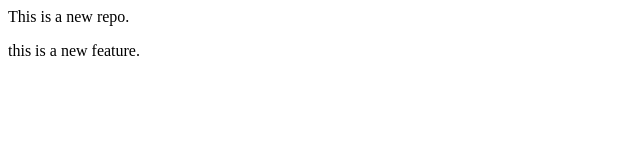
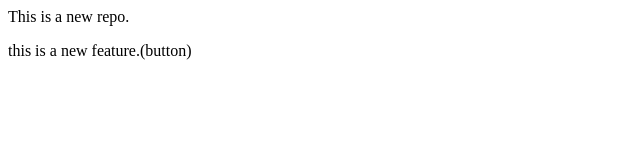
Before and after one commit to Sanghita-Seal/LocalRepo, a plain HTML site: page index.html in a window 1280 px wide. Shown: the full height of the page, 0-640 px from the left. Drawn offline with Linux system fonts and the light colour scheme.

Commit message:
add button

```diff
--- a/index.html
+++ b/index.html
@@ -1,3 +1,3 @@
 <p>This is a new repo.</p>
-<p>this is a new feature.
+<p>this is a new feature.(button)
 </p>
```
